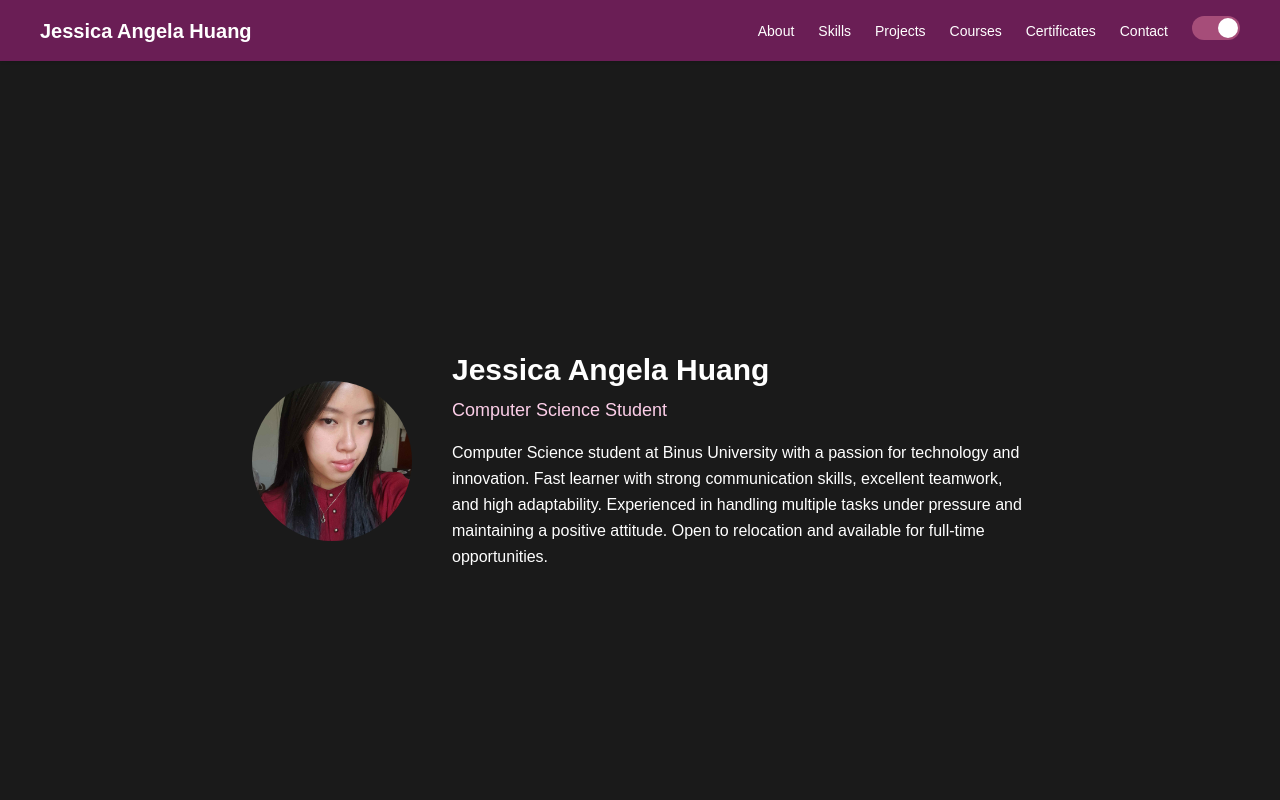
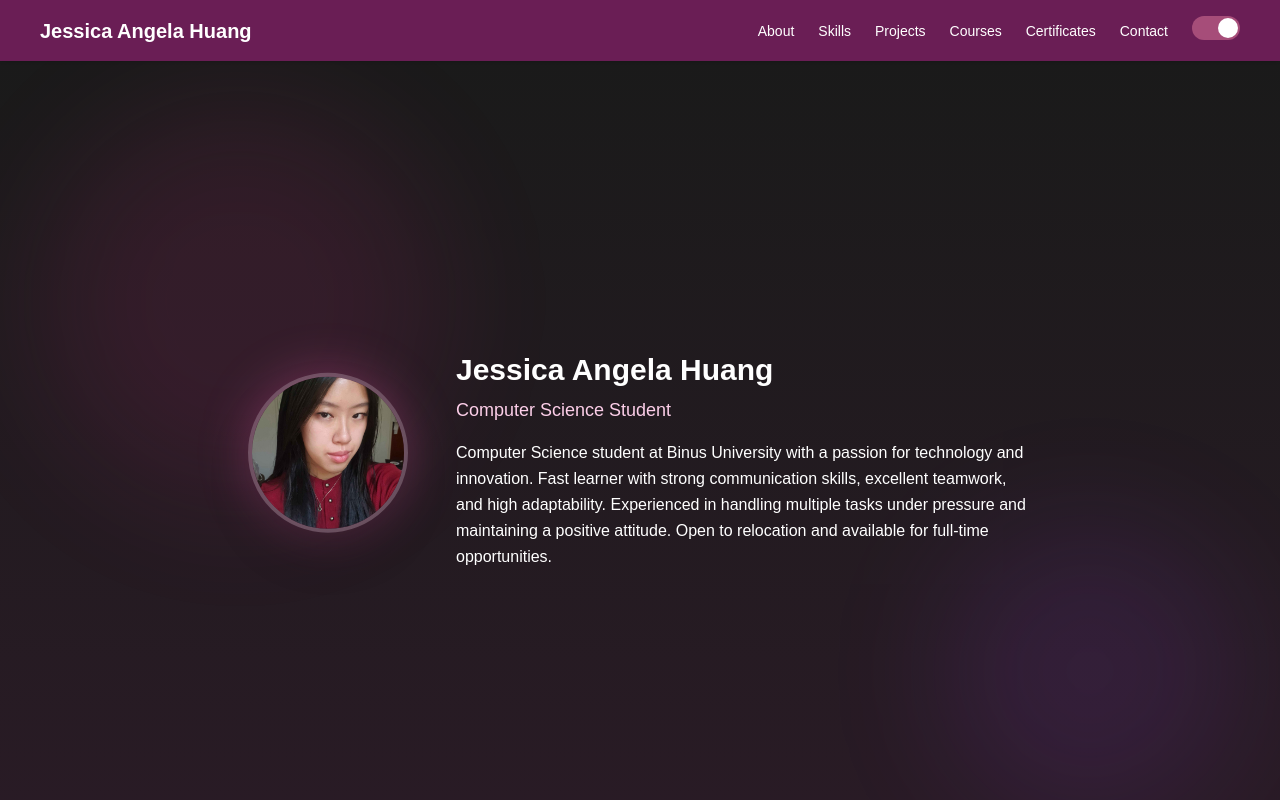
Before and after one commit to JessicaAngelah/myportfolio, a Next.js app: page / in a window 1280 px wide. Shown: the top 800 px of the page. Built offline with nearby package versions, Linux system fonts and the light colour scheme.

Commit message:
Added Animation

```diff
--- a/components/AboutMe.tsx
+++ b/components/AboutMe.tsx
@@ -1,48 +1,91 @@
 "use client";
 
 import Image from "next/image";
-import { motion } from "framer-motion";
+import { motion, useMotionValue, useSpring } from "framer-motion";
+import { useRef } from "react";
 
 interface AboutMeProps {
   darkMode: boolean;
 }
 
 export default function AboutMe({ darkMode }: AboutMeProps) {
+  const cardRef = useRef<HTMLDivElement>(null);
+
+  const x = useMotionValue(0);
+  const y = useMotionValue(0);
+
+  const rotateX = useSpring(y, { stiffness: 100, damping: 20 });
+  const rotateY = useSpring(x, { stiffness: 100, damping: 20 });
+
+  const handleMouseMove = (e: React.MouseEvent) => {
+    if (!cardRef.current) return;
+
+    const rect = cardRef.current.getBoundingClientRect();
+    const px = (e.clientX - rect.left) / rect.width;
+    const py = (e.clientY - rect.top) / rect.height;
+
+    x.set((px - 0.5) * 15);
+    y.set(-(py - 0.5) * 15);
+  };
+
+  const handleMouseLeave = () => {
+    x.set(0);
+    y.set(0);
+  };
+
   return (
     <section
       id="about"
-      className={`flex min-h-screen items-center justify-center px-4 sm:px-6 lg:px-10 py-16 transition-colors duration-300 ${
-        darkMode ? "bg-[#1A1A1A]" : "bg-[#FFF8F0]"
+      className={`relative flex min-h-screen items-center justify-center px-4 sm:px-6 lg:px-10 py-20 overflow-hidden ${
+        darkMode
+          ? "bg-gradient-to-b from-[#1A1A1A] to-[#2A1B26]"
+          : "bg-gradient-to-b from-[#FFF8F0] to-white"
       }`}
     >
+      {/* Background Glow */}
+      <div className="absolute w-[400px] h-[400px] bg-pink-500/20 blur-3xl rounded-full top-10 left-10 animate-pulse" />
+      <div className="absolute w-[300px] h-[300px] bg-purple-500/20 blur-3xl rounded-full bottom-10 right-10 animate-pulse" />
+
+      {/* Content (NO CARD) */}
       <motion.div
-        initial={{ opacity: 0, y: 20 }}
+        ref={cardRef}
+        onMouseMove={handleMouseMove}
+        onMouseLeave={handleMouseLeave}
+        style={{
+          rotateX,
+          rotateY,
+          transformPerspective: 1000,
+        }}
+        initial={{ opacity: 0, y: 30 }}
         animate={{ opacity: 1, y: 0 }}
-        transition={{ duration: 0.6, ease: "easeOut" }}
-        className="flex flex-col md:flex-row items-center gap-8 sm:gap-10 max-w-4xl"
+        transition={{ duration: 0.6 }}
+        className="flex flex-col md:flex-row items-center gap-10 sm:gap-12 max-w-4xl"
       >
         {/* Profile Image */}
         <motion.div
-          initial={{ opacity: 0, x: -30 }}
-          animate={{ opacity: 1, x: 0 }}
-          transition={{ duration: 0.6, delay: 0.2 }}
           className="w-32 h-32 sm:w-40 sm:h-40 relative"
+          animate={{ y: [0, -12, 0] }}
+          transition={{ duration: 3, repeat: Infinity, ease: "easeInOut" }}
+          whileHover={{ scale: 1.08, rotate: 3 }}
         >
+          {/* Glow Ring */}
+          <div className="absolute inset-0 rounded-full bg-pink-400/30 blur-xl" />
+
           <Image
             src="/assets/Profile.png"
             alt="Jessica Angela Huang"
             fill
-            className="rounded-full object-cover"
+            className="rounded-full object-cover relative z-10 shadow-2xl border-4 border-white/20"
             priority
           />
         </motion.div>
 
         {/* Text */}
         <motion.div
-          initial={{ opacity: 0, x: 30 }}
-          animate={{ opacity: 1, x: 0 }}
-          transition={{ duration: 0.6, delay: 0.3 }}
           className="text-center md:text-left"
+          style={{
+            translateZ: 20, // subtle depth effect
+          }}
         >
           <h2 className="text-2xl sm:text-3xl font-bold mb-2">
             Jessica Angela Huang
@@ -57,11 +100,12 @@ export default function AboutMe({ darkMode }: AboutMeProps) {
           </p>
 
           <p className="text-sm sm:text-base leading-relaxed max-w-xl">
-            Computer Science student at Binus University with a passion for technology and innovation.
-            Fast learner with strong communication skills, excellent teamwork,
-            and high adaptability. Experienced in handling multiple tasks under
-            pressure and maintaining a positive attitude.
-            Open to relocation and available for full-time opportunities.
+            Computer Science student at Binus University with a passion for
+            technology and innovation. Fast learner with strong communication
+            skills, excellent teamwork, and high adaptability. Experienced in
+            handling multiple tasks under pressure and maintaining a positive
+            attitude. Open to relocation and available for full-time
+            opportunities.
           </p>
         </motion.div>
       </motion.div>
```
